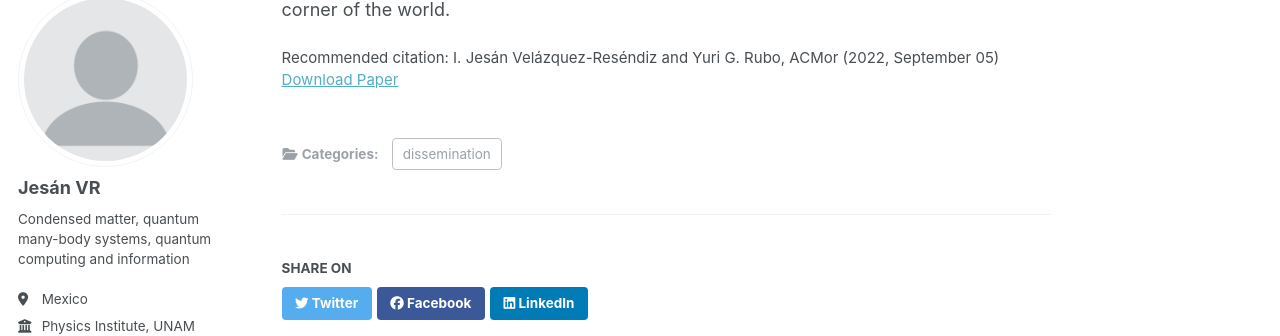
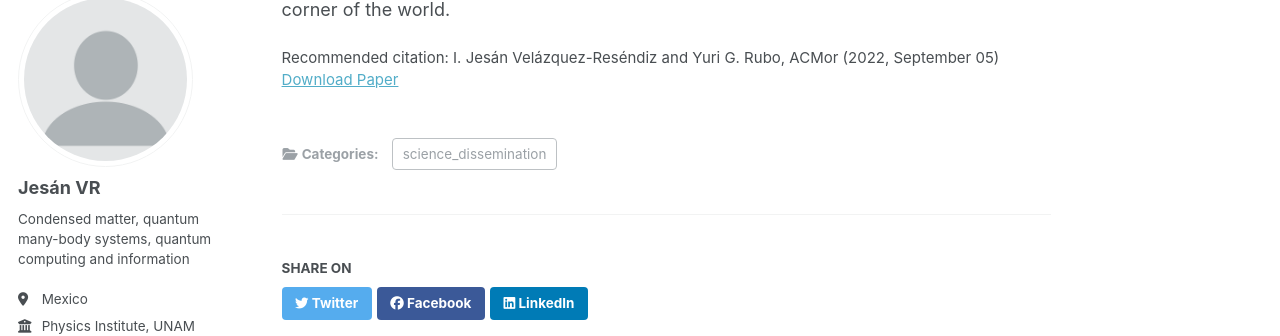
Before and after one commit to jesan-velazquez-resendiz/jesan-velazquez-resendiz.github.io, a Jekyll site: the page built from _publications/crypto_energy.md, in a window 1280 px wide and 900 px high, scrolled down 1240 px. Shown: the part 114-450 px from the top of the window. Built offline with Jekyll 4.4.1, drawn with Linux system fonts in a browser that asks for light colours; some web fonts are replaced.

Commit message:
add category for science dissemination

```diff
--- a/_config.yml
+++ b/_config.yml
@@ -82,6 +82,8 @@ publication_category:
     title: 'Journal Articles'
   conferences:
     title: 'Conference Papers'
+  science_dissemination:
+    title: 'Science Dissemination Articles'
 
 # Site Settings
 teaser                   :  # filename of teaser fallback teaser image placed in /images/, .e.g. "500x300.png"
--- a/_publications/crypto_energy.md
+++ b/_publications/crypto_energy.md
@@ -1,7 +1,7 @@
 ---
 title: "The money that does not exist: Cryptocurrencies and renewable energies"
 collection: publications
-category: dissemination
+category: science_dissemination
 permalink: /publication/crypto_energy
 excerpt: 'Analysis of the cryptocurrencies and their energy consumption'
 date: 05-09-2022
```
